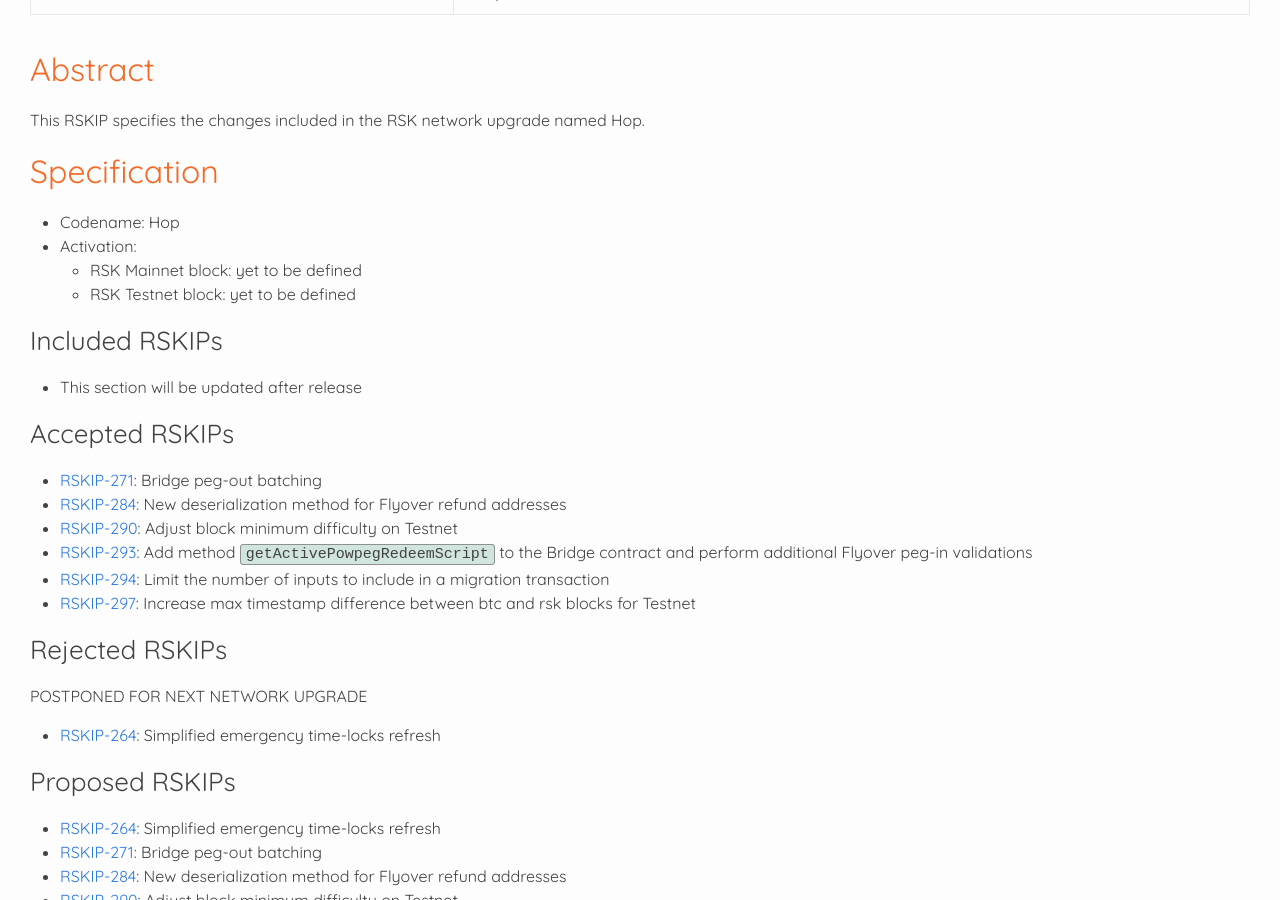
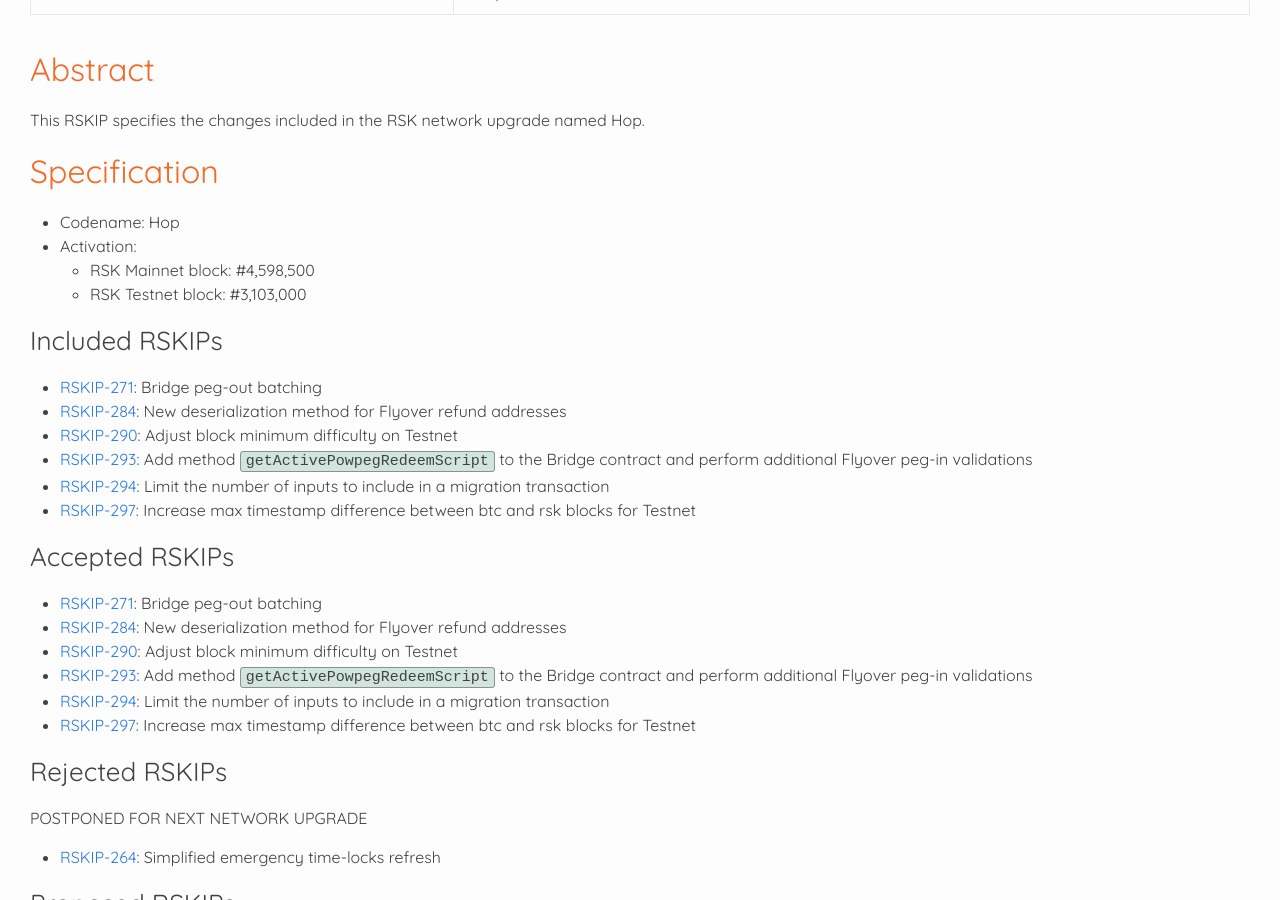
Before and after one commit to rsksmart/RSKIPs, a Jekyll site: the page built from IPs/RSKIP291.md, in a window 1280 px wide and 900 px high, scrolled down 615 px. Built offline with Jekyll 4.4.1, drawn with Linux system fonts in a browser that asks for light colours; our own code applies the rules of GitHub Pages for plain Markdown files.

Commit message:
Final updates to RSKIP-291

```diff
--- a/IPs/RSKIP291.md
+++ b/IPs/RSKIP291.md
@@ -29,12 +29,18 @@ This RSKIP specifies the changes included in the RSK network upgrade named Hop.
 
 - Codename: Hop
 - Activation:
-	- RSK Mainnet block: yet to be defined
-	- RSK Testnet block: yet to be defined
+	- RSK Mainnet block: #4,598,500
+	- RSK Testnet block: #3,103,000
 
 ### Included RSKIPs
 
-- This section will be updated after release
+- [RSKIP-271](https://github.com/rsksmart/RSKIPs/blob/master/IPs/RSKIP271.md): Bridge peg-out batching
+- [RSKIP-284](https://github.com/rsksmart/RSKIPs/blob/master/IPs/RSKIP284.md): New deserialization method for Flyover refund addresses
+- [RSKIP-290](https://github.com/rsksmart/RSKIPs/blob/master/IPs/RSKIP290.md): Adjust block minimum difficulty on Testnet
+- [RSKIP-293](https://github.com/rsksmart/RSKIPs/blob/master/IPs/RSKIP293.md): Add method `getActivePowpegRedeemScript` to the Bridge contract and perform additional Flyover peg-in validations
+- [RSKIP-294](https://github.com/rsksmart/RSKIPs/blob/master/IPs/RSKIP294.md): Limit the number of inputs to include in a migration transaction
+- [RSKIP-297](https://github.com/rsksmart/RSKIPs/blob/master/IPs/RSKIP297.md): Increase max timestamp difference between btc and rsk blocks for Testnet
+
 
 ### Accepted RSKIPs
 
```
